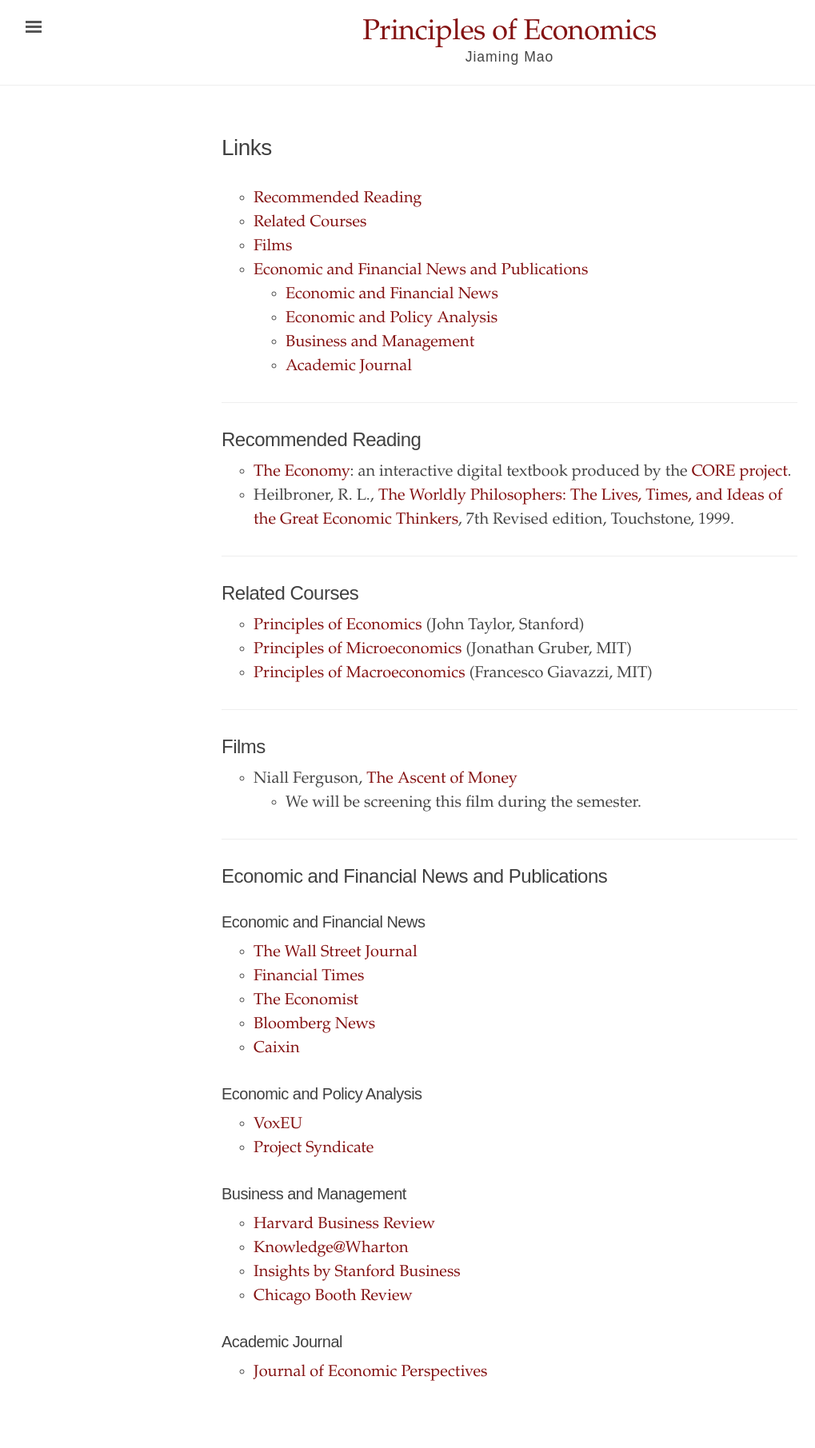
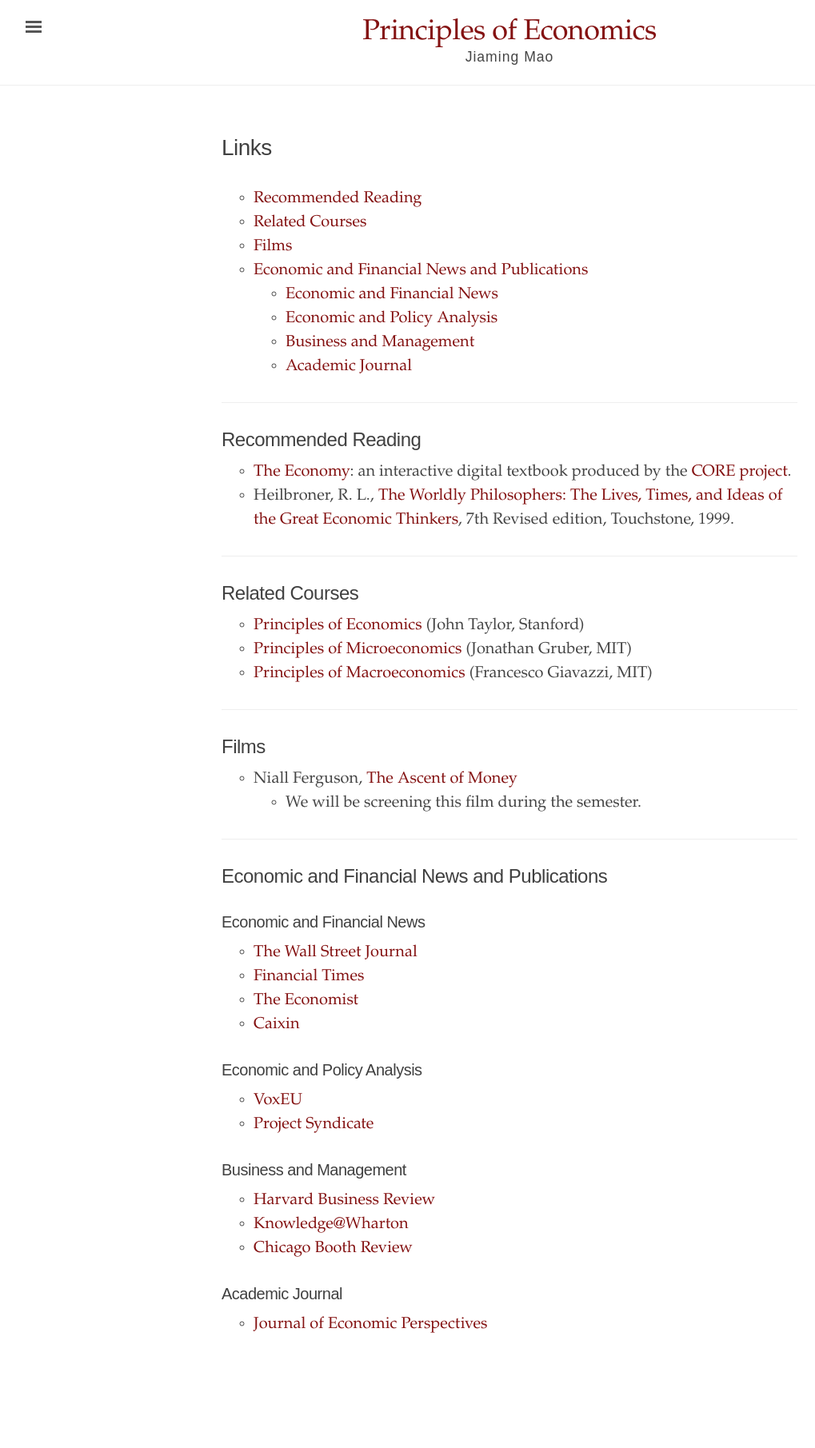
Before and after one commit to jiamingmao/principles-of-economics, a Jekyll site: the page built from Links.md, in a window 1280 px wide. Shown: the whole page at 80% size, without its empty margins (3-1022 px from the left). Built offline with Jekyll 4.4.1, drawn with Linux system fonts in a browser that asks for light colours; after the commit the page ends 1751 px from its top, so only the background shows below that.

Commit message:
links update

```diff
--- a/Links.md
+++ b/Links.md
@@ -33,11 +33,10 @@
 ## Economic and Financial News and Publications
 
 ### Economic and Financial News
-- [The Wall Street Journal](www.wsj.com)
+- [The Wall Street Journal](http://www.wsj.com)
 - [Financial Times](http://www.ft.com)
-- [The Economist](economist.com)
-- [Bloomberg News](https://www.bloomberg.com/)
-- [Caixin](https://www.caixinglobal.com/)
+- [The Economist](http://economist.com)
+- [Caixin](http://www.caixin.com/?HOLDZH)
 
 ### Economic and Policy Analysis
 - [VoxEU](http://www.voxeu.org/)
@@ -46,7 +45,6 @@
 ### Business and Management
 - [Harvard Business Review](https://hbr.org/)
 - [Knowledge@Wharton](http://knowledge.wharton.upenn.edu/)
-- [Insights by Stanford Business](https://www.gsb.stanford.edu/insights)
 - [Chicago Booth Review](http://review.chicagobooth.edu/)
 
 ### Academic Journal
```
